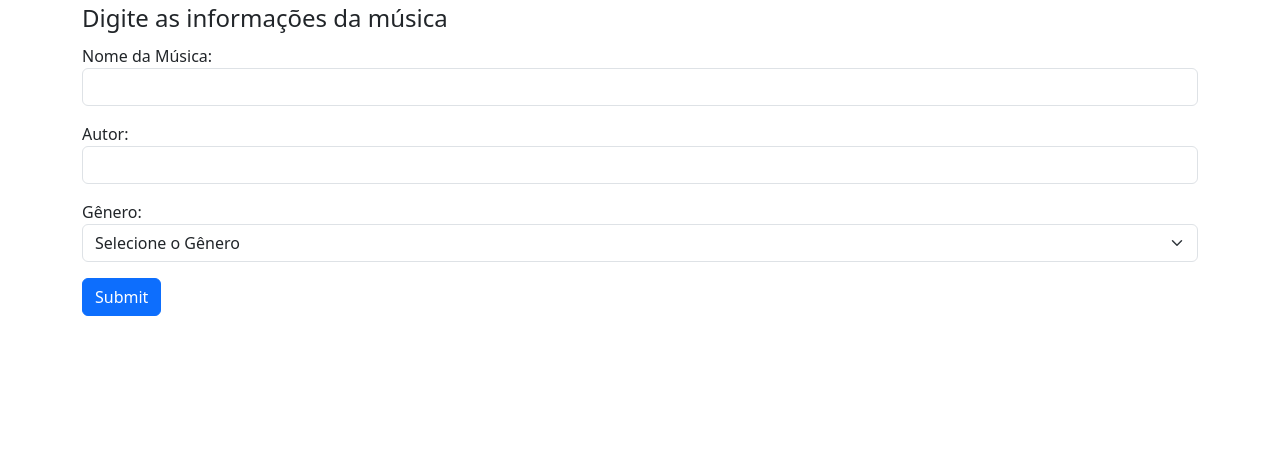
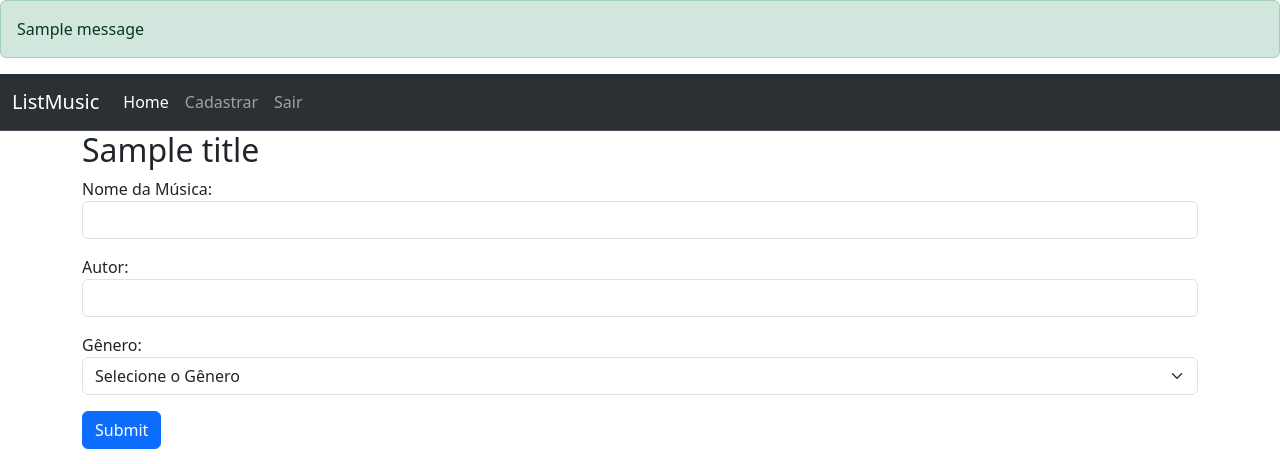
Before and after one commit to srloris/study, a Flask app: template cursos/cursoPython/templates/cadastrar_musicas.html in a window 1280 px wide. Shown: the top 464 px of the page. Run offline with Flask 3, Linux system fonts and the light colour scheme; the template is opened without the code that fills it: most values are stand-ins (such as "Sample title", 1, 10 or a date in 2020); one stand-in notice (Sample message) is shown.

Commit message:
feat(cursos): Finalizado sessao do bootstrap

```diff
--- a/cursos/cursoPython/musica.py
+++ b/cursos/cursoPython/musica.py
@@ -1,4 +1,4 @@
-from flask import Flask, render_template, request, redirect, session
+from flask import Flask, render_template, request, redirect, session, flash
 
 class Musica:
     def __init__(self, nome, cantor, genero):
@@ -25,8 +25,10 @@ def autenticar():
 
     if usuario == 'admin':
         session['usuario_logado'] = usuario
+        flash("Usuário logado com sucesso!")
         return redirect('/')
     else:
+        flash("Usuário ou senha inválidos!")
         return redirect('/login')
 
 @app.route('/sair')
@@ -37,7 +39,7 @@ def sair():
 
 @app.route('/cadastrar')
 def cadastrarMusicas():
-    return render_template('cadastrar_musicas.html')
+    return render_template('cadastrar_musicas.html', title = "Cadastrar Música")
 
 @app.route('/adicionar', methods = ['POST',])
 def adicionarMusica():
@@ -53,6 +55,6 @@ def adicionarMusica():
 
 @app.route('/')
 def listarMusicas():
-    return render_template('lista_musicas.html', musicas = lista)
+    return render_template('lista_musicas.html', title = "Musicas Cadastradas", musicas = lista)
 
 app.run(debug=True)
--- a/cursos/cursoPython/templates/cadastrar_musicas.html
+++ b/cursos/cursoPython/templates/cadastrar_musicas.html
@@ -1,19 +1,8 @@
-<!DOCTYPE html>
-<html lang="pt-br">
+{% extends "template.html" %}
 
-<head>
-    <meta charset="UTF-8">
-    <meta name="viewport" content="width=device-width, initial-scale=1.0">
-    <title>Formulário de Música</title>
-    <link rel="stylesheet" href="../static/bootstrap.css">
-</head>
-
-<body>
-
-    <div class="container">
+{% block conteudo %}
 <form action="/adicionar" method="post">
     <fieldset>
-                <legend>Digite as informações da música</legend>
         <div class="mb-3">
             <label for="musicName">Nome da Música:</label>
             <input type="text" id="musicName" name="musicName" class="form-control" required>
@@ -44,7 +33,7 @@
                 <option value="mpb">MPB</option>
                 <option value="pop">Pop</option>
                 <option value="punk">Punk</option>
-                        <option value="rnb">R&B</option>
+                <option value="rap">Rap</option>
                 <option value="reggae">Reggae</option>
                 <option value="rock">Rock</option>
                 <option value="samba">Samba</option>
@@ -56,8 +45,4 @@
         </div>
     </fieldset>
 </form>
-    </div>
-
-</body>
-
-</html>
+{% endblock %}
--- a/cursos/cursoPython/templates/lista_musicas.html
+++ b/cursos/cursoPython/templates/lista_musicas.html
@@ -1,3 +1,6 @@
+{% extends "template.html" %}
+
+{% block conteudo %}
 <table class="table table-hover">
     <thead class="table-dark">
         <tr>
@@ -16,3 +19,4 @@
         {% endfor %}
     </tbody>
 </table>
+{% endblock %}
--- a/cursos/cursoPython/templates/template.html
+++ b/cursos/cursoPython/templates/template.html
@@ -4,12 +4,21 @@
 <head>
     <meta charset="UTF-8">
     <meta name="viewport" content="width=device-width, initial-scale=1.0">
-    <title>Lista de Músicas</title>
+    <title>{{ title }}</title>
     <link rel="stylesheet" href="../static/bootstrap.css">
 
 </head>
 
 <body>
+    {% with messages = get_flashed_messages() %}
+        {% if messages %}
+            <ul class="list-unstyled" id="messages">
+                {% for message in messages %}
+                    <li class="alert alert-success">{{ message }}</li>
+                {% endfor %}
+            </ul>
+        {% endif %}
+    {% endwith %}
     <nav class="navbar navbar-expand-lg bg-body-tertiary bg-dark border-bottom border-body" data-bs-theme="dark">
         <div class="container-fluid">
             <a class="navbar-brand" href="/">ListMusic</a>
@@ -33,8 +42,9 @@
         </div>
     </nav>
     <div class="container">
-        <h2>Músicas Cadastradas</h2>
+        <h2>{{ title }}</h2>
 
+        {% block conteudo %} {% endblock %}
     </div>
 </body>
 
```
Also changed, not shown: cursos/cursoPython/templates/login.html (+12 -1 lines). Lines whose indentation alone changed are shown as unchanged.
